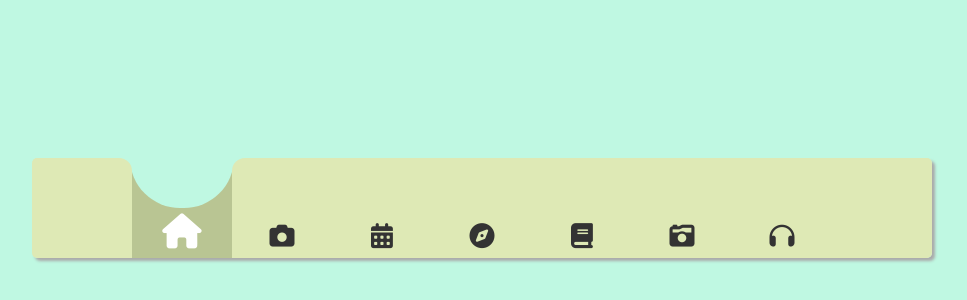
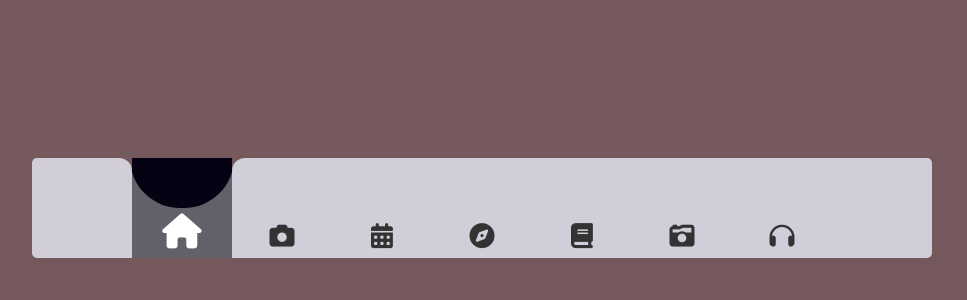
Before and after one commit to ChristineJackson464/Navbar, a plain HTML site: page index.html in a window 1280 px wide. Shown: the part 192-492 px from the top of the page, without its empty margins (158-1125 px from the left). Drawn offline with Linux system fonts and the light colour scheme.

Commit message:
changed colors

```diff
--- a/style.css
+++ b/style.css
@@ -10,7 +10,7 @@ html {
 }
 
 body {
-  background-color: rgb(191, 248, 226);
+  background-color: rgb(117, 89, 93);
   height: 100vh;
   width: 100%;
   display: grid;
@@ -23,12 +23,12 @@ body {
   display: flex;
   justify-content: center;
   align-items: center;
-  box-shadow: 0.3rem 0.3rem 0.3rem #aaa;
+  box-shadow: 0.3rem 0.3rem 0.3rem rgba(117, 89, 93, 0.5);
   border-radius: 0.5rem;
 }
 
 .navbar-link {
-  background-color: rgb(222, 233, 181);
+  background-color: rgb(209, 206, 217);
   height: 100%;
   width: 10rem;
   display: flex;
@@ -51,7 +51,7 @@ body {
 }
 
 .change.navbar-link {
-  background-color: rgb(185, 197, 147);
+  background-color: rgb(98, 96, 104);
 }
 
 .navbar-link.prevElChange {
@@ -65,7 +65,7 @@ body {
 }
 
 .navbar-link::before {
-  background-color: rgb(191, 248, 226);
+  background-color: rgb(6, 2, 20);
   content: '';
   height: 8rem;
   width: 10.4rem;
```
